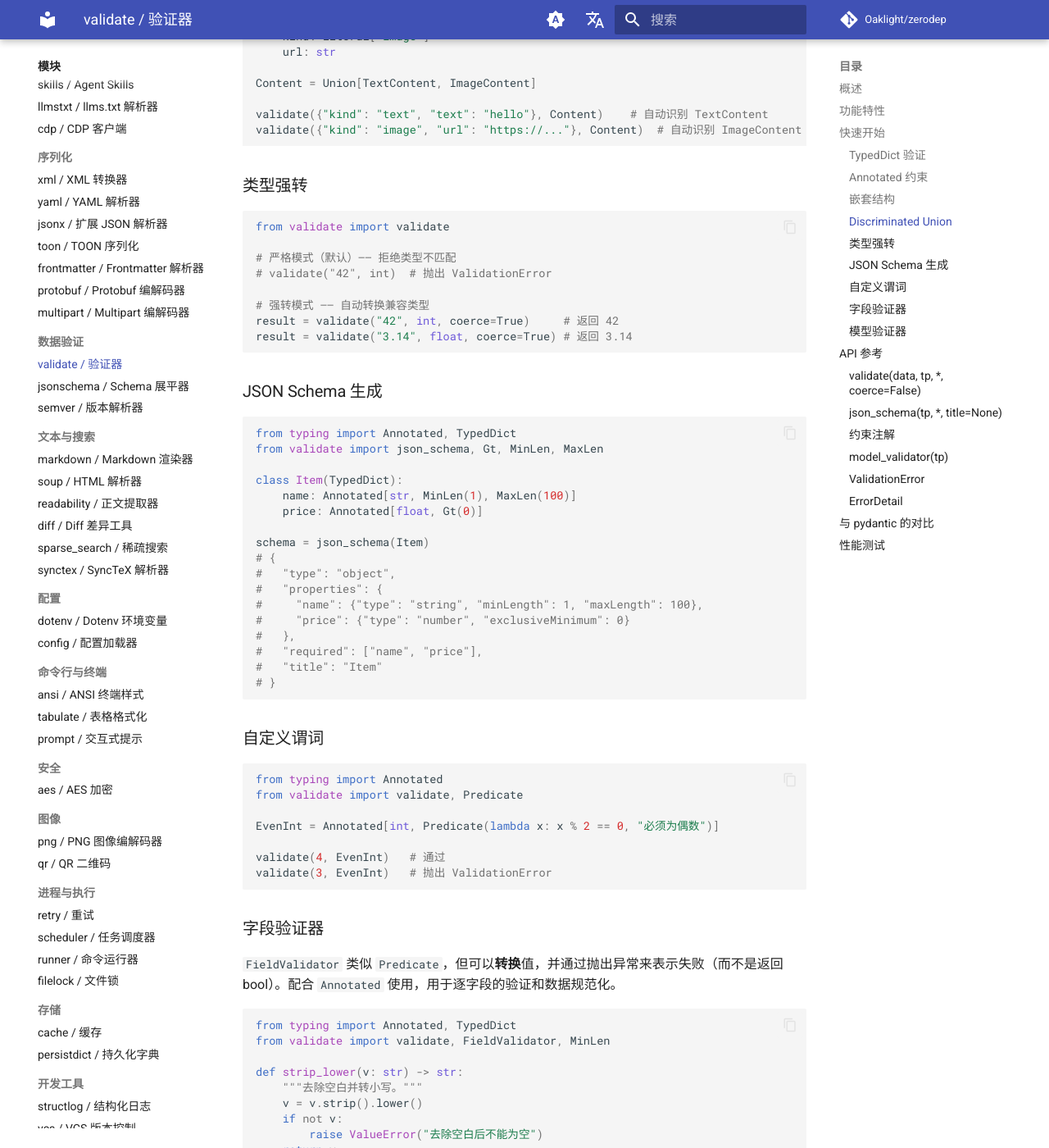
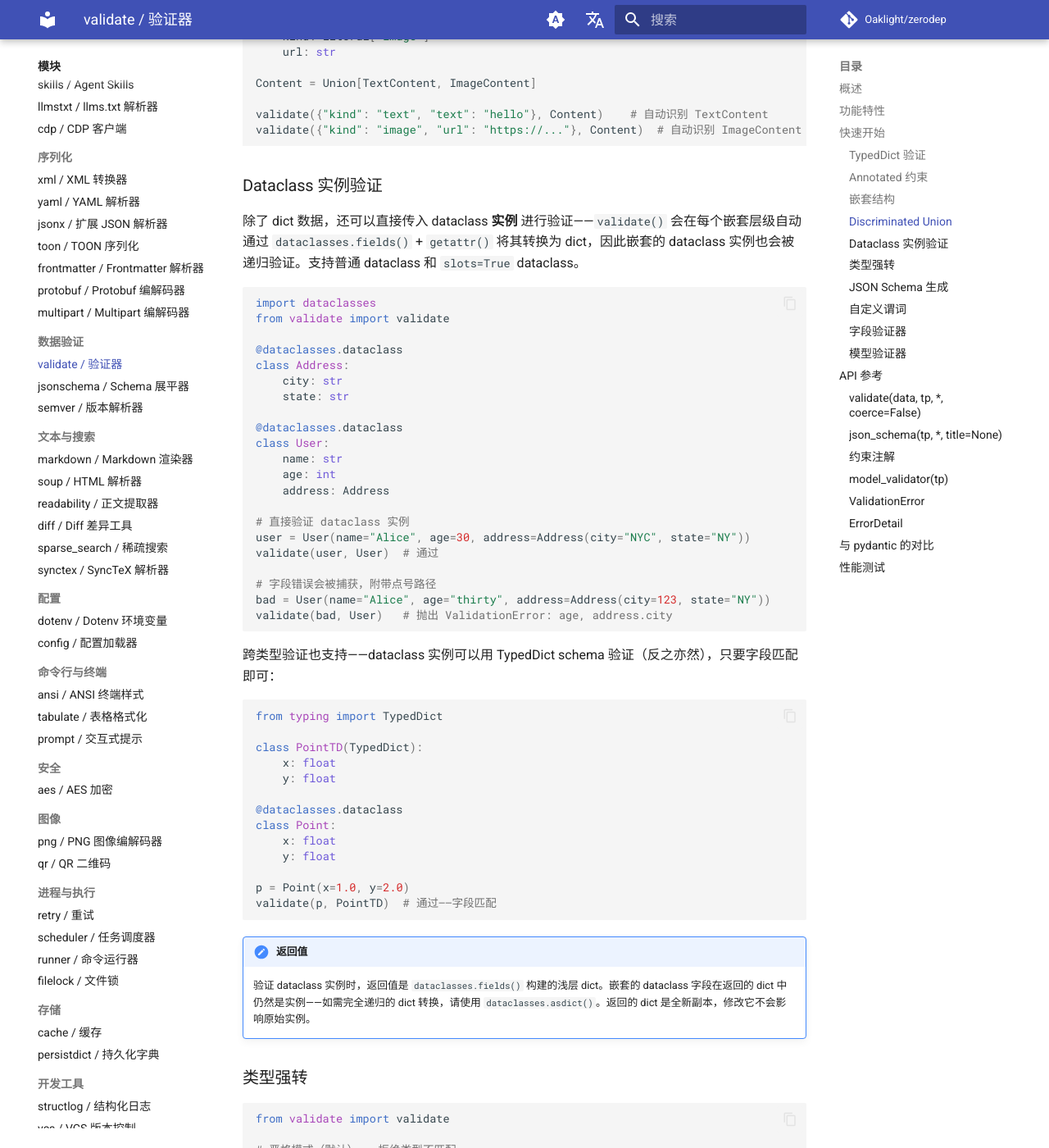
Before and after one commit to Oaklight/zerodep, an MkDocs documentation site: the page built from docs/modules/validate.md, in a window 1280 px wide and 1400 px high, scrolled down 2474 px. Shown: the whole window at 82% size. Built offline with MkDocs 1.6.1 and Material for MkDocs 9.7.7, drawn with Linux system fonts in a browser that asks for light colours; comment, search, counter and statistics services are not loaded; some of the changed text lies outside the part shown.

Commit message:
docs: 添加 dataclass 实例验证章节到 validate 模块文档
- 新增 "Dataclass 实例验证" 章节及示例
- 更新 API 参考：data 参数支持 dataclass 实例
- 更新日志新增 [未发布] 条目
- 使用 dataclasses.fields()+getattr() 支持 slots=True

````diff
--- a/docs/modules/validate.md
+++ b/docs/modules/validate.md
@@ -18,7 +18,7 @@
 ## 功能特性
 
 - **TypedDict 验证** -- 必需/可选字段、嵌套结构、`Required`/`NotRequired`
-- **dataclass 验证** -- 与 TypedDict 相同的验证逻辑
+- **dataclass 验证** -- 与 TypedDict 相同的验证逻辑，支持 dataclass 实例直接验证
 - **Annotated 约束** -- `Gt`、`Ge`、`Lt`、`Le`、`MinLen`、`MaxLen`、`Match`、`Predicate`
 - **字段验证器** -- `FieldValidator`，支持值转换和自定义验证（基于 `Annotated`）
 - **模型验证器** -- `model_validator` 装饰器，支持跨字段验证
@@ -103,6 +103,55 @@ Content = Union[TextContent, ImageContent]
 validate({"kind": "text", "text": "hello"}, Content)    # 自动识别 TextContent
 validate({"kind": "image", "url": "https://..."}, Content)  # 自动识别 ImageContent
 ```
+
+### Dataclass 实例验证
+
+除了 dict 数据，还可以直接传入 dataclass **实例** 进行验证——`validate()` 会在每个嵌套层级自动通过 `dataclasses.fields()` + `getattr()` 将其转换为 dict，因此嵌套的 dataclass 实例也会被递归验证。支持普通 dataclass 和 `slots=True` dataclass。
+
+```python
+import dataclasses
+from validate import validate
+
+@dataclasses.dataclass
+class Address:
+    city: str
+    state: str
+
+@dataclasses.dataclass
+class User:
+    name: str
+    age: int
+    address: Address
+
+# 直接验证 dataclass 实例
+user = User(name="Alice", age=30, address=Address(city="NYC", state="NY"))
+validate(user, User)  # 通过
+
+# 字段错误会被捕获，附带点号路径
+bad = User(name="Alice", age="thirty", address=Address(city=123, state="NY"))
+validate(bad, User)   # 抛出 ValidationError: age, address.city
+```
+
+跨类型验证也支持——dataclass 实例可以用 TypedDict schema 验证（反之亦然），只要字段匹配即可：
+
+```python
+from typing import TypedDict
+
+class PointTD(TypedDict):
+    x: float
+    y: float
+
+@dataclasses.dataclass
+class Point:
+    x: float
+    y: float
+
+p = Point(x=1.0, y=2.0)
+validate(p, PointTD)  # 通过——字段匹配
+```
+
+!!! note "返回值"
+    验证 dataclass 实例时，返回值是 `dataclasses.fields()` 构建的浅层 dict。嵌套的 dataclass 字段在返回的 dict 中仍然是实例——如需完全递归的 dict 转换，请使用 `dataclasses.asdict()`。返回的 dict 是全新副本，修改它不会影响原始实例。
 
 ### 类型强转
 
@@ -224,7 +273,7 @@ validate({"password": "secret", "confirm": "wrong"}, RegisterForm)    # 抛出
 
 | 参数名 | 类型 | 默认值 | 说明 |
 |--------|------|--------|------|
-| `data` | `Any` | -- | 待验证的数据 |
+| `data` | `Any` | -- | 待验证的数据（dict、dataclass 实例或任意值） |
 | `tp` | `type` | -- | TypedDict、dataclass 或任意类型注解 |
 | `coerce` | `bool` | `False` | 为 True 时尝试类型强转（如 str→int） |
 
````
Also changed, not shown: docs/changelog.md (+4 -0 lines).
